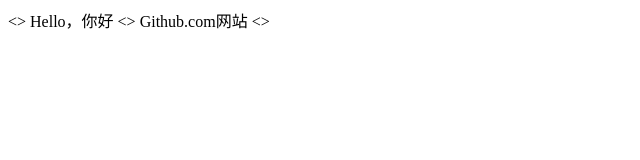
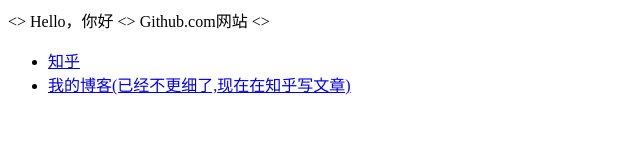
Before and after one commit to adminzt123/github.io, a plain HTML site: page index.html in a window 1280 px wide. Shown: the whole page, without its empty margins (0-640 px from the left). Drawn offline with Linux system fonts and the light colour scheme.

Commit message:
Update index.html

```diff
--- a/index.html
+++ b/index.html
@@ -1,3 +1,7 @@
 <> Hello，你好</>
   <> Github.com网站</>
     <> </>
+<ul>
+  <li> <a href="http://zt.liveblog365.com">知乎</a> </li>
+  <li> <a href="http://xx.liveblog365.com">我的博客(已经不更细了,现在在知乎写文章)</a> </li>
+</ul>
```
